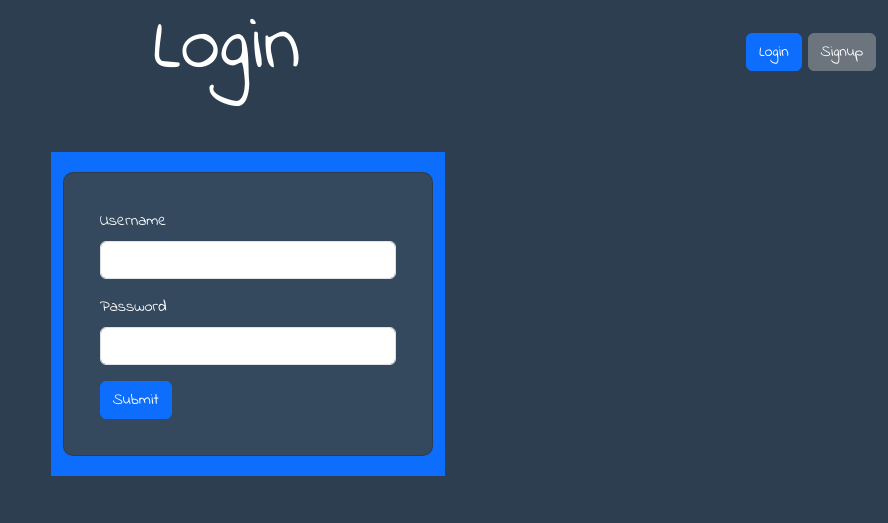
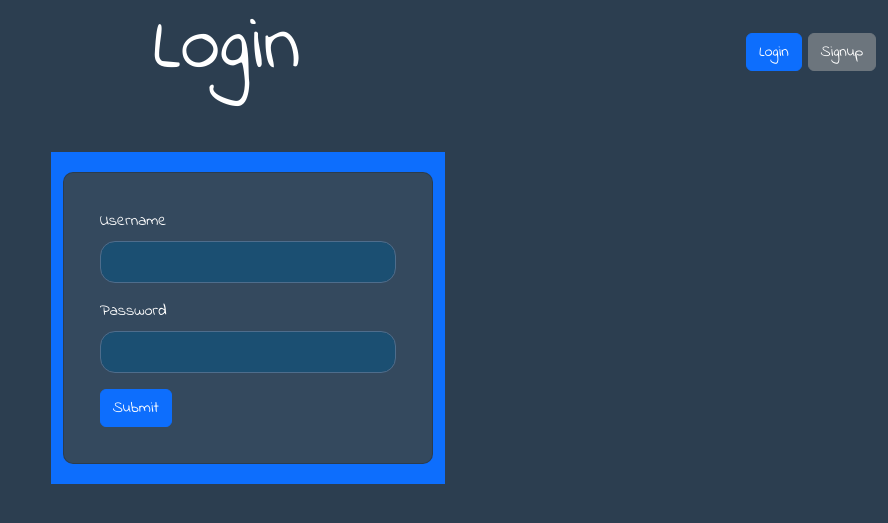
Before and after one commit to Zinniacodes01/marias_mobile_library, a Flask app: page / in a window 1280 px wide. Shown: the top 523 px of the page, without its empty margins (392-1280 px from the left). Run offline with Flask 3, Linux system fonts and the light colour scheme.

Commit message:
Refactor input and select styles for consistency

```diff
--- a/static/style.css
+++ b/static/style.css
@@ -58,12 +58,12 @@ th, td {
     border-bottom: 1px solid #4e6d8c;
     color: #ffffff;
 }
-input, select {
+input.form-control, select.form-select {
     background-color: #1b4f72;
     color: #ffffff;
     border: 1px solid #4e6d8c;
     padding: 8px 12px;
-    border-radius: 15px; /* This controls how round the corners are! */
+    border-radius: 15px;
     width: 100%;
 }
 
```
